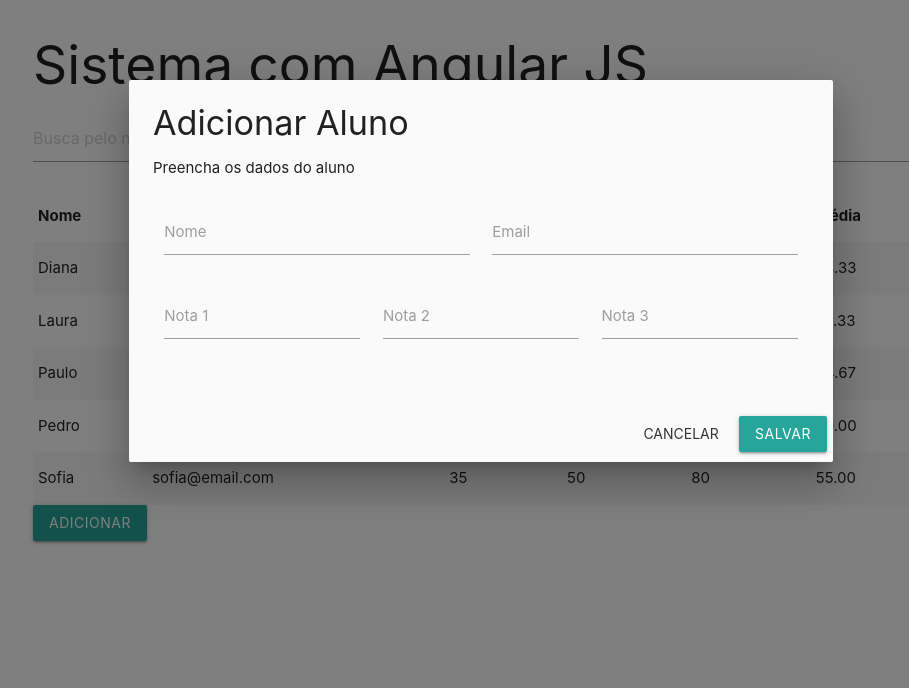
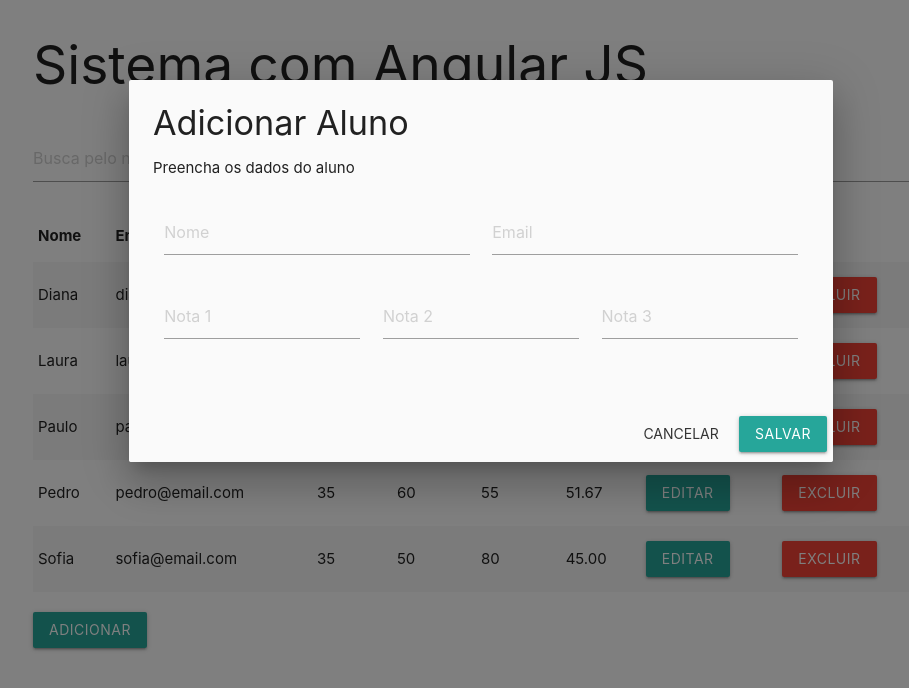
Before and after one commit to anadezuo/introducao-angular, a plain HTML site: page index.html in a window 1280 px wide. Both pictures are taken after a click on the link "ADICIONAR". Shown: the whole page, without its empty margins (159-1068 px from the left). Drawn offline with nearby package versions, Linux system fonts and the light colour scheme.

Commit message:
chore: added editing and deleting a student

```diff
--- a/index.html
+++ b/index.html
@@ -10,13 +10,14 @@
 </head>
 
 <body ng-controller="indexController">
-  <header class="container">
+  <header class="container row">
     <h2 ng-bind="title"></h2>
   </header>
   <main class="container">
     <div class="row">
       <input type="text" ng-model="search.name" placeholder="Busca pelo nome do aluno" id="">
     </div>
+    <div class="row">
       <table class="striped">
         <thead>
           <tr>
@@ -26,6 +27,7 @@
             <th>Nota 2</th>
             <th>Nota 3</th>
             <th>Média</th>
+            <th>Ação</th>
           </tr>
         </thead>
         <tbody>
@@ -36,11 +38,14 @@
             <td>{{student.secondNote}}</td>
             <td>{{student.thirdNote}}</td>
             <td>{{student.average}}</td>
+            <td><button ng-click="editStudentModal(student)" class="btn">Editar</button></td>
+            <td><button ng-click="deleteStudent(student)" class="btn red">Excluir</button></td>
           </tr>
         </tbody>
       </table>
+    </div>
     <div class="row">
-      <a class="waves-effect waves-light btn modal-trigger modal-close" href="#addStudentModal">Adicionar</a>
+      <a ng-click="addStudent()" class="waves-effect waves-light btn">Adicionar</a>
     </div>
   </main>
 
@@ -48,35 +53,31 @@
   <!-- Modal Structure -->
   <div id="addStudentModal" class="modal">
     <div class="modal-content">
-      <h4>Adicionar Aluno</h4>
+      <h4 ng-if="!isEdit">Adicionar Aluno</h4>
+      <h4 ng-if="isEdit">Editar Aluno</h4>
       <p>Preencha os dados do aluno</p>
       <div class="row">
         <div class="input-field col m6 s12">
-          <input type="text" ng-model="Student.name" class="validate">
-          <label>Nome</label>
+          <input type="text" ng-model="Student.name" class="validate" placeholder="Nome">
         </div>
         <div class="input-field col m6 s12">
-          <input id="email" type="email" ng-model="Student.email" class="validate">
-          <label>Email</label>
+          <input id="text" type="text" ng-model="Student.email" class="validate" placeholder="Email">
         </div>
         <div class="input-field col m4 s12">
-          <input type="text" ng-model="Student.firstNote" class="validate">
-          <label>Nota 1</label>
+          <input type="text" ng-model="Student.firstNote" class="validate" placeholder="Nota 1">
         </div>
         <div class="input-field col m4 s12">
-          <input type="text" ng-model="Student.secondNote" class="validate">
-          <label>Nota 2</label>
+          <input type="text" ng-model="Student.secondNote" class="validate" placeholder="Nota 2">
         </div>
         <div class="input-field col m4 s12">
-          <input type="text" ng-model="Student.thirdNote" class="validate">
-          <label>Nota 3</label>
+          <input type="text" ng-model="Student.thirdNote" class="validate" placeholder="Nota 3">
         </div>
       </div>
     </div>
 
     <div class="modal-footer">
       <a class="modal-close waves-effect waves-green btn-flat" href="#!">Cancelar</a>
-      <a ng-click="addStudent(Student)" class="waves-effect waves-light btn">Salvar</a>
+      <a ng-click="saveStudent(Student)" class="waves-effect waves-light btn">Salvar</a>
     </div>
   </div>
 
@@ -109,40 +110,89 @@
       .controller("indexController", function ($scope) {
         $scope.title = "Sistema com Angular JS"
         $scope.students = [
-          { name: "Diana", email: "diana@email.com", firstNote: 85, secondNote: 80, thirdNote: 100 },
-          { name: "Laura", email: "laura@email.com", firstNote: 100, secondNote: 80, thirdNote: 55 },
-          { name: "Paulo", email: "paulo@email.com", firstNote: 65, secondNote: 90, thirdNote: 99 },
-          { name: "Pedro", email: "pedro@email.com", firstNote: 35, secondNote: 60, thirdNote: 55 },
-          { name: "Sofia", email: "sofia@email.com", firstNote: 35, secondNote: 50, thirdNote: 80 }
+          { _id: 0, name: "Diana", email: "diana@email.com", firstNote: 85, secondNote: 80, thirdNote: 100 },
+          { _id: 1, name: "Laura", email: "laura@email.com", firstNote: 100, secondNote: 80, thirdNote: 55 },
+          { _id: 2, name: "Paulo", email: "paulo@email.com", firstNote: 65, secondNote: 90, thirdNote: 99 },
+          { _id: 3, name: "Pedro", email: "pedro@email.com", firstNote: 35, secondNote: 60, thirdNote: 55 },
+          { _id: 4, name: "Sofia", email: "sofia@email.com", firstNote: 35, secondNote: 50, thirdNote: 80 }
         ]
+
+        $scope.isEdit = false
 
         var init = function () {
           $scope.students.forEach(function (student) {
             student.average = average(student)
           })
+          cleanFormData();
+        }
+
+        function parseNote(note){
+          return note ? parseFloat(note) : 0
         }
 
         var average = function (Student) {
-          var average = (parseFloat(Student.firstNote) + parseFloat(Student.secondNote) + parseFloat(Student.thirdNote)) / 3
+          var average = (parseNote(Student.firstNote) + parseNote(Student.secondNote) + parseNote(Student.secondNote)) / 3
           return average.toFixed(2)
         }
+
+        // var elem = document.querySelector('#addStudentModal')
+        // var instance = M.Modal.getInstance(elem)
 
         // $scope.average = function(Student){
         //   var average = (Student.firstNote + Student.secondNote + Student.thirdNote) / 3;
         //   return average.toFixed(2);
         // };
 
-        var closeAddStudentModal = function(){
+        var getInstanceAddStudentModal = function(){
           var elem = document.querySelector('#addStudentModal')
-          var instance = M.Modal.getInstance(elem)
+          return M.Modal.getInstance(elem)
+        }
+
+        var openAddStudentModal = async function(){
+          var instance = await getInstanceAddStudentModal()
+          instance.open()
+        }
+
+        var closeAddStudentModal = async function(){
+          var instance = await getInstanceAddStudentModal()
           instance.close();
         }
 
-        $scope.addStudent = function (Student) {
+        $scope.addStudent = async function(){
+          cleanFormData()
+          $scope.isEdit = false
+          openAddStudentModal()
+        }
+
+        $scope.editStudentModal = async function (Student) {
+          cleanFormData()
+          $scope.isEdit = true
+          //$scope.Student = { ...Student }
+          angular.copy(Student, $scope.Student)
+          openAddStudentModal()
+        }
+
+        $scope.saveStudent = function (Student) {
           Student.average = average(Student)
+          if(!$scope.isEdit){
+            //Student.average = average(Student)
+            Student._id = Math.random().toString(36).substr(2, 9);
             $scope.students.push(Student)
-          $scope.Student = {} //apagando registro, assim mesmo?
+          }
+          else{
+            var index = $scope.students.findIndex(({ _id }) => _id === Student._id);
+            $scope.students[index] = Student
+          }
           closeAddStudentModal()
+        }
+
+        $scope.deleteStudent = function(Student) {
+          var index = $scope.students.findIndex(({ _id }) => _id === Student._id)
+          $scope.students.pop(index)
+        }
+
+        var cleanFormData = function(){
+          $scope.Student = {} //? apagando registro, assim mesmo? Os campos ficam em verdinho como se tivesse valor
         }
 
         init()
```
Lines whose indentation alone changed are shown as unchanged.
